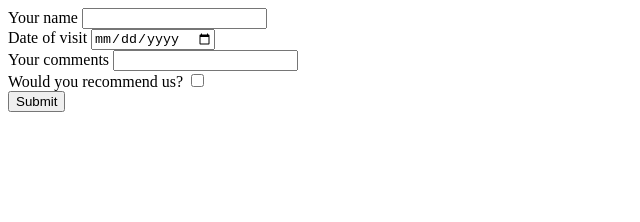
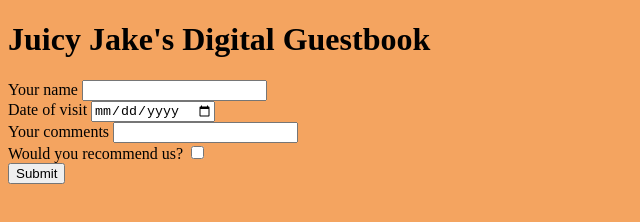
Before and after one commit to tomfgreening/week4assignment, a website built with Vite: page Client/index.html in a window 1280 px wide. Shown: the whole page, without its empty margins (0-640 px from the left). Built offline with nearby package versions, Linux system fonts and the light colour scheme.

Commit message:
Adding some basic styling.

```diff
--- a/Client/index.html
+++ b/Client/index.html
@@ -4,9 +4,11 @@
     <meta charset="UTF-8" />
     <meta name="viewport" content="width=device-width, initial-scale=1.0" />
     <title>Juicy Jake's Digital Guestbook</title>
+    <link rel="stylesheet" href="/src/stylesheet.css" />
     <script type="module" src="/src/main.js" defer></script>
   </head>
   <body>
+    <h1> Juicy Jake's Digital Guestbook</h1>
     <form id="messageForm">
       <label for="name">Your name</label>
       <input type="text" name="name" id="nameInput" />
--- /dev/null
+++ b/Client/src/stylesheet.css
@@ -0,0 +1,7 @@
+body {
+  background-color: sandybrown;
+}
+
+h1 {
+  font-family: ;
+}
```
Also changed, not shown: Client/src/style.css (added).
